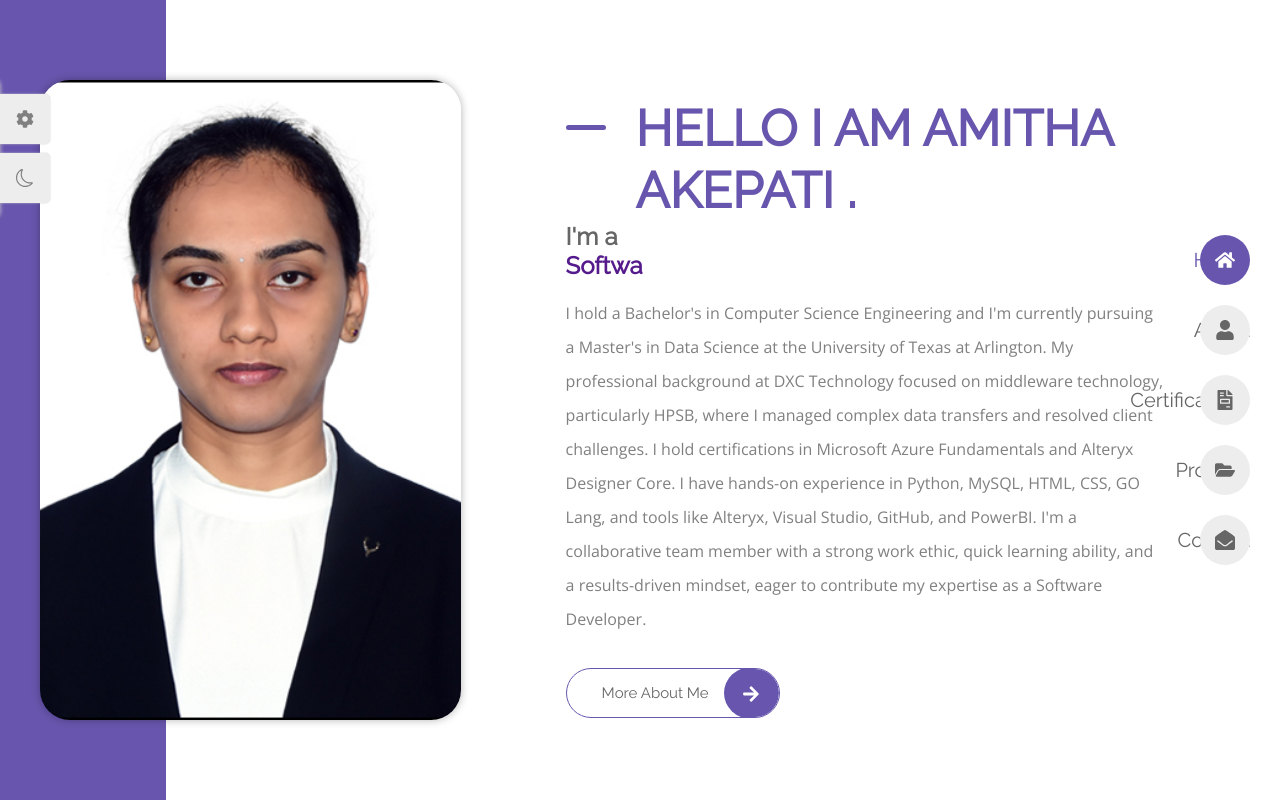
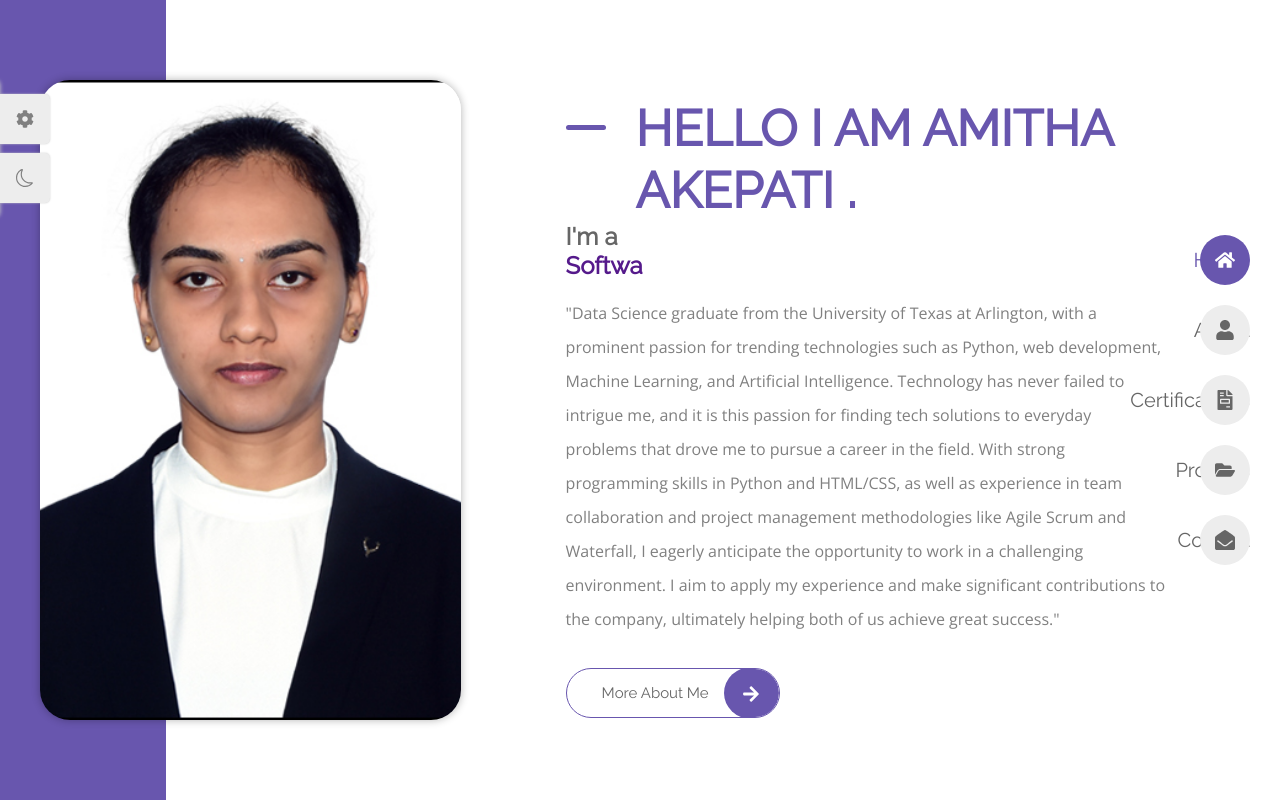
Before and after one commit to AAmitha/Portfolio, a React (Create React App) app: page / in a window 1280 px wide. Built offline with nearby package versions, Linux system fonts and the light colour scheme.

Commit message:
Update Home.js

```diff
--- a/src/pages/Home.js
+++ b/src/pages/Home.js
@@ -81,7 +81,7 @@ const Home=()=>{
                     </h1>
                     <p className="home__description">
 
-                    I hold a Bachelor's in Computer Science Engineering and I'm currently pursuing a Master's in Data Science at the University of Texas at Arlington. My professional background at DXC Technology focused on middleware technology, particularly HPSB, where I managed complex data transfers and resolved client challenges. I hold certifications in Microsoft Azure Fundamentals and Alteryx Designer Core. I have hands-on experience in Python, MySQL, HTML, CSS, GO Lang, and tools like Alteryx, Visual Studio, GitHub, and PowerBI. I'm a collaborative team member with a strong work ethic, quick learning ability, and a results-driven mindset, eager to contribute my expertise as a Software Developer.
+                    "Data Science graduate from the University of Texas at Arlington, with a prominent passion for trending technologies such as Python, web development, Machine Learning, and Artificial Intelligence. Technology has never failed to intrigue me, and it is this passion for finding tech solutions to everyday problems that drove me to pursue a career in the field. With strong programming skills in Python and HTML/CSS, as well as experience in team collaboration and project management methodologies like Agile Scrum and Waterfall, I eagerly anticipate the opportunity to work in a challenging environment. I aim to apply my experience and make significant contributions to the company, ultimately helping both of us achieve great success."
 
 
 
```
